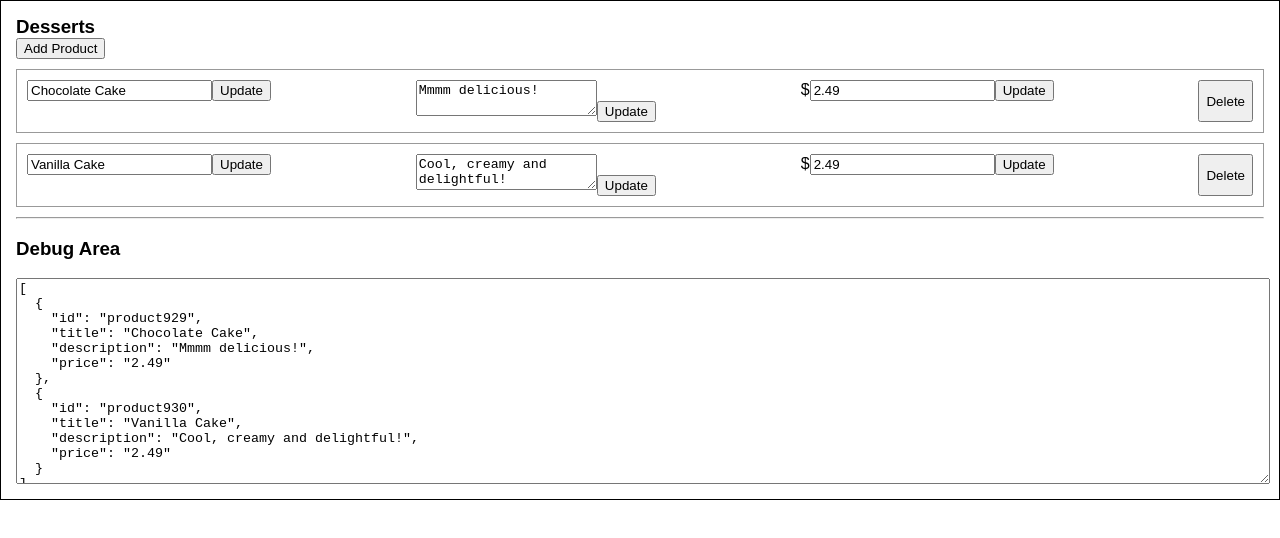
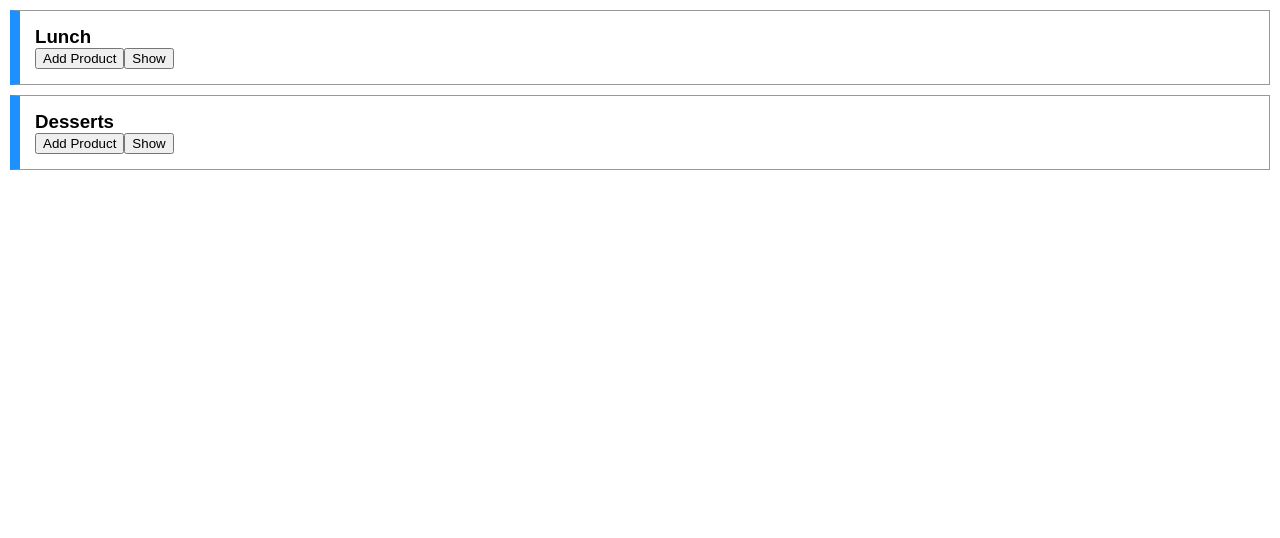
Before and after one commit to patrickcole/react-retail-menu, a React (Create React App) app in the folder editor/: page / in a window 1280 px wide. Shown: the top 538 px of the page. Built offline with nearby package versions, Linux system fonts and the light colour scheme.

Commit message:
Input components now update state on change, rather that dedicated buttons

```diff
--- a/editor/src/App.css
+++ b/editor/src/App.css
@@ -2,7 +2,7 @@
 .retail-menu {
 
   list-style-type: none;
-  margin: 0;
+  margin: 10px;
   padding: 0;
 }
 
@@ -15,8 +15,10 @@
 
 .retail-menu__item {
 
-  border: 1px solid black;
+  border: 1px solid #999;
+  border-left: 10px solid dodgerblue;
   padding: 15px;
+  margin-bottom: 10px;
 }
 
 .retail-menu__title {
@@ -25,22 +27,62 @@
   padding: 0;
 }
 
+.retail-menu__contents--closed {
+
+  display: none;
+}
+
 .retail-menu__products {
 
   list-style-type: none;
   margin: 0;
   padding: 0;
+  display: flex;
+  flex-wrap: wrap;
 }
 
 .retail-product {
 
+  flex: 0 0 auto;
   border: 1px solid #999;
+  border-top: 5px solid dodgerblue;
   padding: 10px;
-  margin: 10px 0;
-  display: flex;
+  margin: 10px 10px 10px 0;
+}
+
+.retail-product:last-child {
+
+  margin-right: 0;
 }
 
 .retail-product__input {
 
+  display: flex;
+}
+
+.retail-input {
+
   flex: 1 1 auto;
+  display: block;
+  margin-bottom: 10px;
 }
+
+.retail-input--title {
+
+  padding: 7px;
+  font-size: 16px;
+}
+
+.retail-input--description {
+
+  min-height: 84px;
+  font-size: 14px;
+  font-style: italic;
+  padding: 7px;
+  border: 1px solid #ccc;
+}
+
+.retail-input--price {
+
+  text-align: right;
+}
--- a/editor/src/App.js
+++ b/editor/src/App.js
@@ -3,14 +3,19 @@ import './App.css';
 
 import Menu from './components/Menu';
 
-import { desserts } from './static/desserts';
+import { storeProducts } from './static/products';
 
 class App extends Component {
 
   render() {
     return (
       <ul className="retail-menu">
-        <Menu title={desserts.title} products={desserts.products} />
+        {
+          storeProducts.menus.map( menu => {
+
+            return <Menu title={menu.title} products={menu.products} />
+          })
+        }
       </ul>
     );
   }
--- a/editor/src/components/Input.js
+++ b/editor/src/components/Input.js
@@ -11,12 +11,12 @@ export default class Input extends Component {
 
   onInputChange = e => {
 
-    this.setState({ value: e.currentTarget.value });
-  }
+    this.setState(
+      { value: e.currentTarget.value },
+      () => {
 
-  onInputClick = e => {
-
-    this.props.onInputUpdate(this.props.type, this.state.value);
+        this.props.onInputUpdate(this.props.type, this.state.value);
+      });
   }
 
   onInputRender = () => {
@@ -25,18 +25,18 @@ export default class Input extends Component {
 
       case "description":
 
-        return <textarea onChange={ this.onInputChange } value={ this.state.value }></textarea>;
+        return <textarea className="retail-input retail-input--description" onChange={ this.onInputChange } value={ this.state.value }></textarea>;
       case "price":
 
         return (
-          <span>
+          <span className="retail-input retail-input--price">
             $
             <input type="number" step="0.01" onChange={ this.onInputChange} value={ this.state.value} />
           </span>
         );
       default:
 
-        return <input type="text" onChange={ this.onInputChange } value={ this.state.value } />;
+        return <input className="retail-input retail-input--title" type="text" onChange={ this.onInputChange } value={ this.state.value } />;
     }
   }
 
@@ -45,7 +45,6 @@ export default class Input extends Component {
     return (
       <span className="retail-product__input">
         { this.onInputRender() }
-        <button onClick={ this.onInputClick }>Update</button>
       </span>
     )
   }
--- a/editor/src/components/Menu.js
+++ b/editor/src/components/Menu.js
@@ -10,6 +10,7 @@ export default class Menu extends Component {
     this.state = {
       title: props.title,
       debug_iterator: 930,
+      expanded: false,
       products: props.products
     }
   }
@@ -17,6 +18,7 @@ export default class Menu extends Component {
   addProduct = (e) => {
 
     this.setState({
+      expanded: true,
       debug_iterator: this.state.debug_iterator + 1 },
       () => {
         let product = { id: `product${this.state.debug_iterator}`, title: 'New Product', description: '', price: '0.00' };
@@ -43,13 +45,20 @@ export default class Menu extends Component {
     this.setState({ products: newProducts });
   }
 
+  toggleExpand = (e) => {
+
+    this.setState( { expanded: !this.state.expanded } );
+  }
+
   render() {
     return (
       <li className="retail-menu__item">
         <h3 className="retail-menu__title">{ this.state.title }</h3>
         <span className="retail-menu__controls">
           <button onClick={ this.addProduct }>Add Product</button>
+          <button onClick={ this.toggleExpand }>{ this.state.expanded ? 'Hide' : 'Show' }</button>
         </span>
+        <div className={ this.state.expanded ? 'retail-menu__contents' : 'retail-menu__contents retail-menu__contents--closed' }>
         <ul className="retail-menu__products">
           { this.state.products.map( (product, index) => {
 
@@ -67,9 +76,13 @@ export default class Menu extends Component {
           })}
         </ul>
 
-        <hr />
-        <h3>Debug Area</h3>
-        <textarea readOnly className="retail-menu__debug" value={ JSON.stringify( this.state.products, null, 2) }></textarea>
+          {
+            /*
+            <h3>Debug Area</h3>
+          <textarea readOnly className="retail-menu__debug" value={ JSON.stringify( this.state.products, null, 2) }></textarea>
+            */
+          }
+        </div>
       </li>
     )
   }
--- a/editor/src/static/desserts.js
+++ /dev/null
@@ -1,18 +0,0 @@
-export const desserts = {
-
-  title: "Desserts",
-  products: [
-    {
-      id: "product929",
-      title: "Chocolate Cake",
-      description: "Mmmm delicious!",
-      price: "2.49"
-    },
-    {
-      id: "product930",
-      title: "Vanilla Cake",
-      description: "Cool, creamy and delightful!",
-      price: "2.49"
-    }
-  ]
-};
--- /dev/null
+++ b/editor/src/static/products.js
@@ -0,0 +1,39 @@
+export const storeProducts = {
+
+  menus: [
+    {
+      title: "Lunch",
+      products: [
+        {
+          id: "product929",
+          title: "Hamburger",
+          description: "",
+          price: "7.49"
+        },
+        {
+          id: "product930",
+          title: "Hot Dog",
+          description: "",
+          price: "5.25"
+        }
+      ]
+    },
+    {
+      title: "Desserts",
+      products: [
+        {
+          id: "product929",
+          title: "Chocolate Cake",
+          description: "Mmmm delicious!",
+          price: "2.49"
+        },
+        {
+          id: "product930",
+          title: "Vanilla Cake",
+          description: "Cool, creamy and delightful!",
+          price: "2.49"
+        }
+      ]
+    }
+  ]
+};
```
